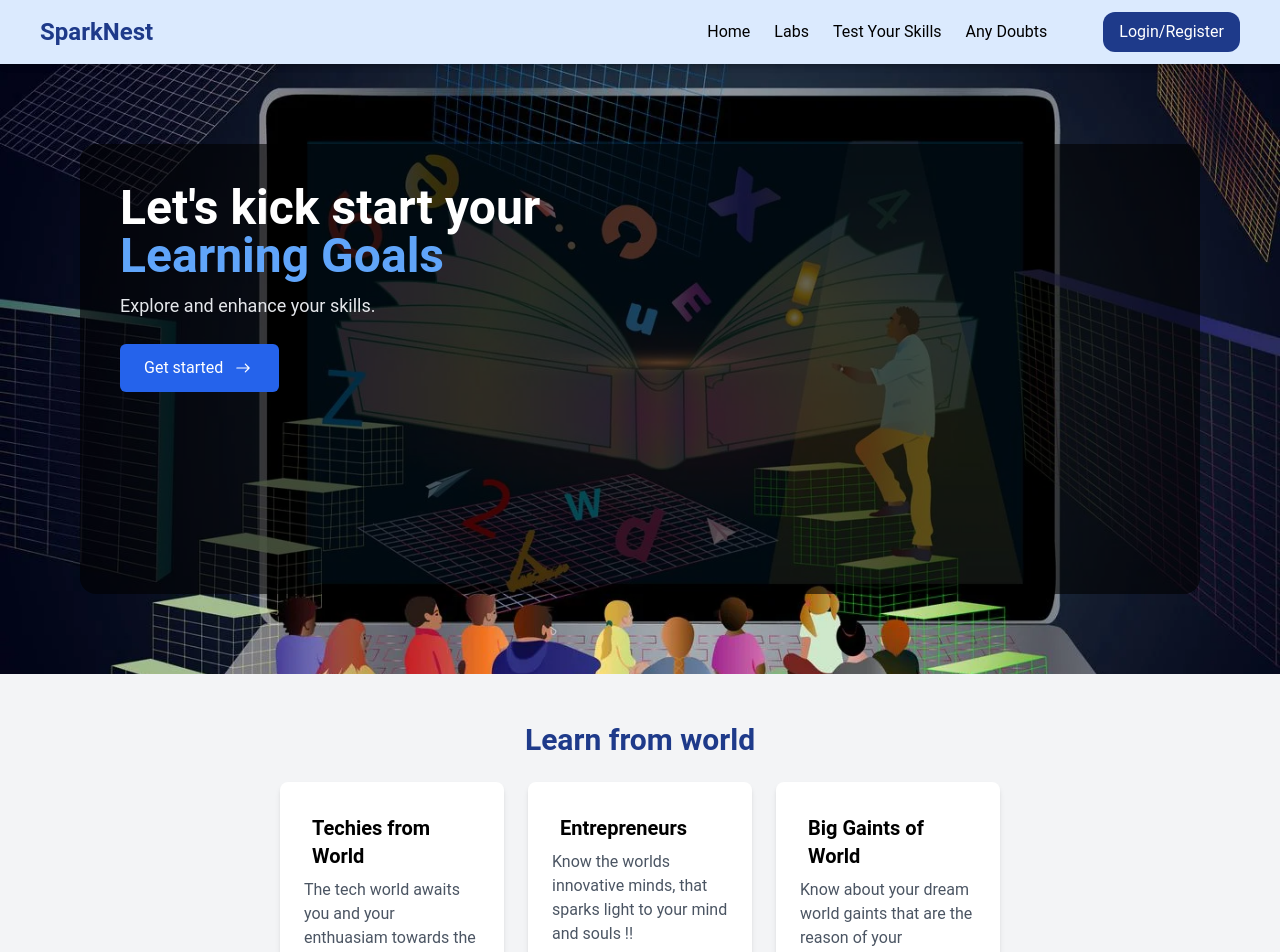
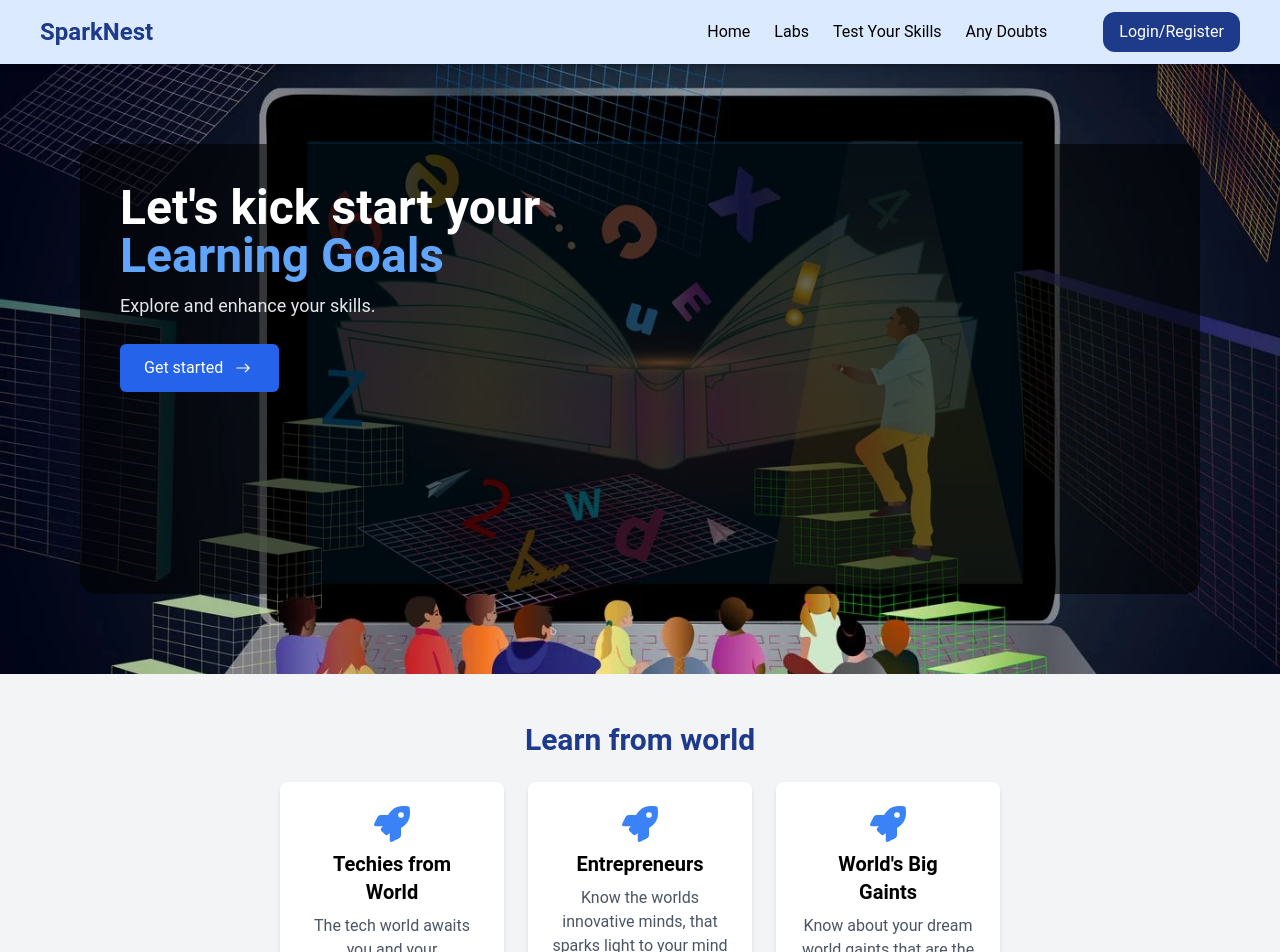
Before and after one commit to vira069/SparkNest, a React (Vite) app in the folder frontend/: page / in a window 1280 px wide. Shown: the top 952 px of the page. Built offline with nearby package versions, Linux system fonts and the light colour scheme.

Commit message:
Refactor Card component to include navigation on click; update Home page card title for clarity

```diff
--- a/frontend/src/App.jsx
+++ b/frontend/src/App.jsx
@@ -3,11 +3,11 @@ import { createBrowserRouter, RouterProvider } from "react-router-dom";
 import LoginPage from "./components/Auth/LoginPage.jsx";
 import Navbar from './components/Navbar.jsx'
 import Home from './pages/Home.jsx'
-import Subjects from "./pages/Subjects.jsx";
+// import Subjects from "./pages/Subjects.jsx";
 import Labs from "./pages/Labs.jsx";
 import TestYourSkills from "./pages/TestYourSkills.jsx";
 import AnyDoubt from "./pages/AnyDoubt.jsx";
-import Standard from "./pages/Standard.jsx";
+// import Standard from "./pages/Standard.jsx";
 
 const router =createBrowserRouter([
   {
@@ -19,21 +19,21 @@ const router =createBrowserRouter([
     </div>
     ),
   },
-  {
-    path: "/Standard",
-    element: (
-    <div>
-      <Navbar/>
-      <Standard/>
-      </div>
-    ),
-  },
+  // {
+  //   path: "/Standard",
+  //   element: (
+  //   <div>
+  //     <Navbar/>
+  //     <Standard/>
+  //     </div>
+  //   ),
+  // },
   {
     path: "/Subjects",
     element: (
     <div>
       <Navbar/>
-      <Subjects/>
+      {/* <Subjects/> */}
       </div>
     ),
   },
--- a/frontend/src/components/Card.jsx
+++ b/frontend/src/components/Card.jsx
@@ -1,12 +1,30 @@
 import React from "react";
+import { useNavigate } from "react-router-dom";
+import { FaRocket } from "react-icons/fa"; // Example icon from react-icons
 
-const Card = ({ title, description }) => {
+const Card = ({ title, description, icon }) => {
+  const navigate = useNavigate();
+
+  const handleCardClick = () => {
+    const route = `/${title.replace(/\s+/g, "_").toLowerCase()}`; // Convert title to a route-friendly format
+    navigate(route);
+  };
+
   return (
-    <div className="bg-white p-6 shadow-md rounded-lg h-[16rem] w-[14rem] transition-transform duration-300 hover:scale-105 hover:shadow-blue">
-      <h3 className="text-xl font-bold m-1 p-1 transition-transform duration-300 hover:text-blue-900 hover:scale-105">
+    <div
+      className="bg-white p-6 shadow-md rounded-lg h-[16rem] w-[14rem] transition-transform duration-300 hover:scale-105 hover:shadow-blue cursor-pointer"
+      onClick={handleCardClick}
+    >
+      {/* Icon Section */}
+      <div className="flex justify-center items-center mb-1 text-blue-500 text-4xl">
+        {icon || <FaRocket />} {/* Use the provided icon or a default icon */}
+      </div>
+      {/* Title */}
+      <h3 className="text-xl font-bold m-1 p-1 transition-transform duration-300 hover:text-blue-700 hover:scale-105 text-center">
         {title}
       </h3>
-      <p className="text-gray-600">{description}</p>
+      {/* Description */}
+      <p className="text-gray-600 text-center">{description}</p>
     </div>
   );
 };
--- a/frontend/src/pages/Home.jsx
+++ b/frontend/src/pages/Home.jsx
@@ -44,7 +44,7 @@ const Home = () => {
         <div className="flex flex-wrap justify-center gap-6">
           <Card title="Techies from World " description="The tech world awaits you and your enthuasiam towards the technology!" />
           <Card title="Entrepreneurs" description="Know the worlds innovative minds, that sparks light to your mind and souls !!" />
-          <Card title="Big Gaints of World" description="Know about your dream world gaints that are the reason of your motivations and BIG dreams" />
+          <Card title="World's Big Gaints" description="Know about your dream world gaints that are the reason of your motivations and BIG dreams" />
         </div>
       </section>
 
```
